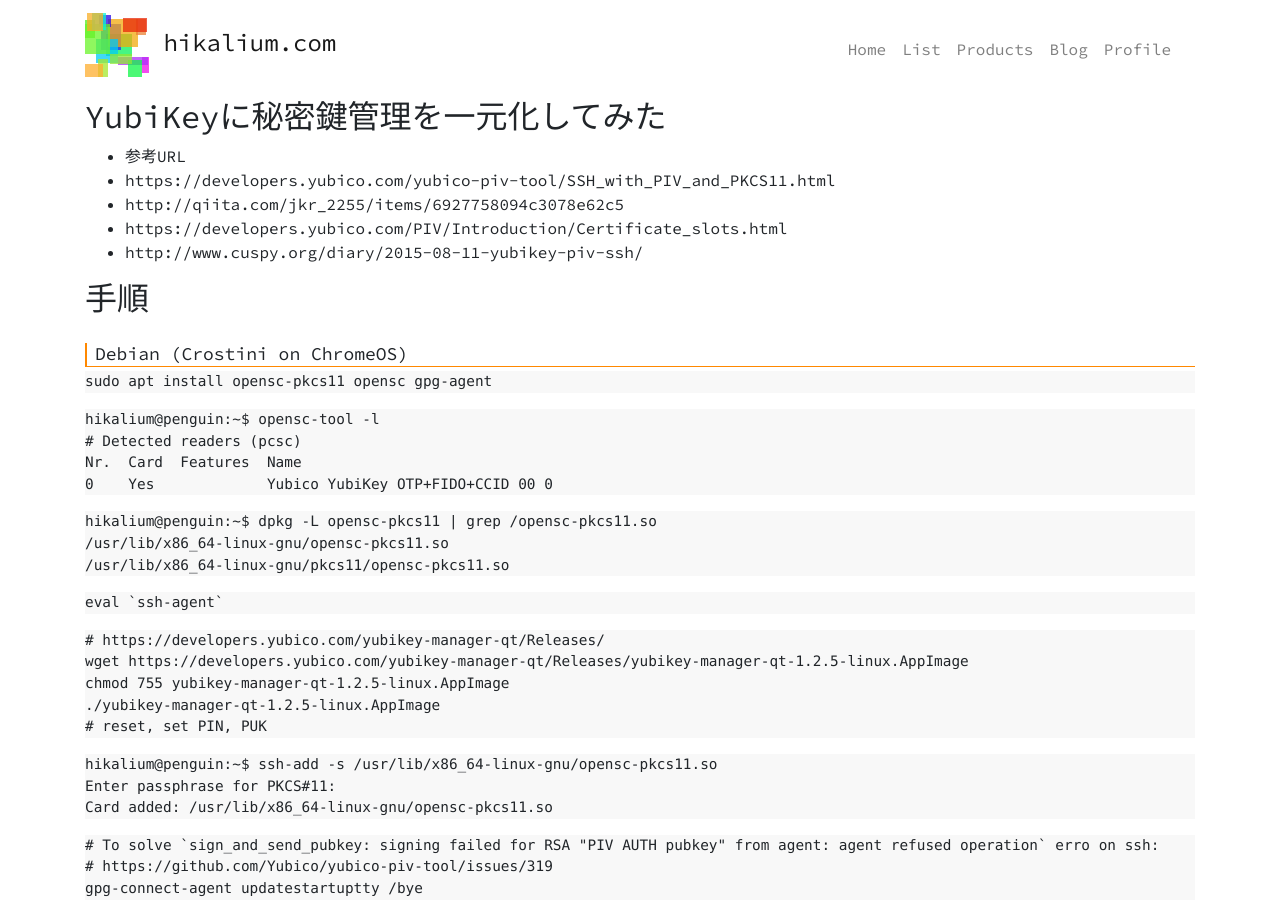
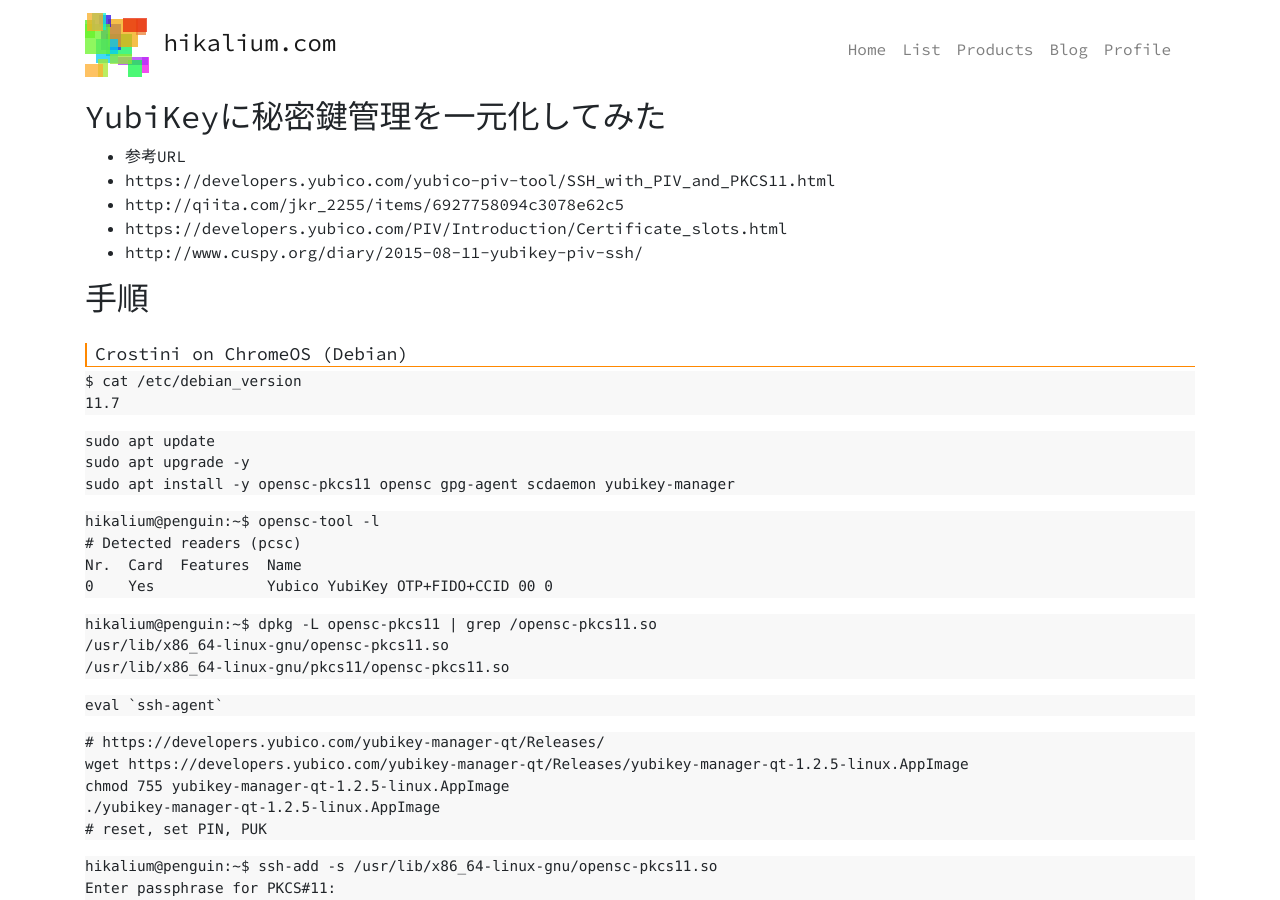
Before and after one commit to hikalium/hikalium.com, a Jekyll site: the page built from pages/note/yubikey.md, in a window 1280 px wide and 900 px high. Built offline with Jekyll 4.4.1, drawn with Linux system fonts in a browser that asks for light colours; our own code applies the rules of GitHub Pages for plain Markdown files.

Commit message:
Update yubikey.md

````diff
--- a/pages/note/yubikey.md
+++ b/pages/note/yubikey.md
@@ -7,10 +7,17 @@
 
 ## 手順
 
-### Debian (Crostini on ChromeOS)
+### Crostini on ChromeOS (Debian)
 
 ```
-sudo apt install opensc-pkcs11 opensc gpg-agent
+$ cat /etc/debian_version
+11.7
+```
+
+```
+sudo apt update
+sudo apt upgrade -y
+sudo apt install -y opensc-pkcs11 opensc gpg-agent scdaemon yubikey-manager
 ```
 
 ```
````
